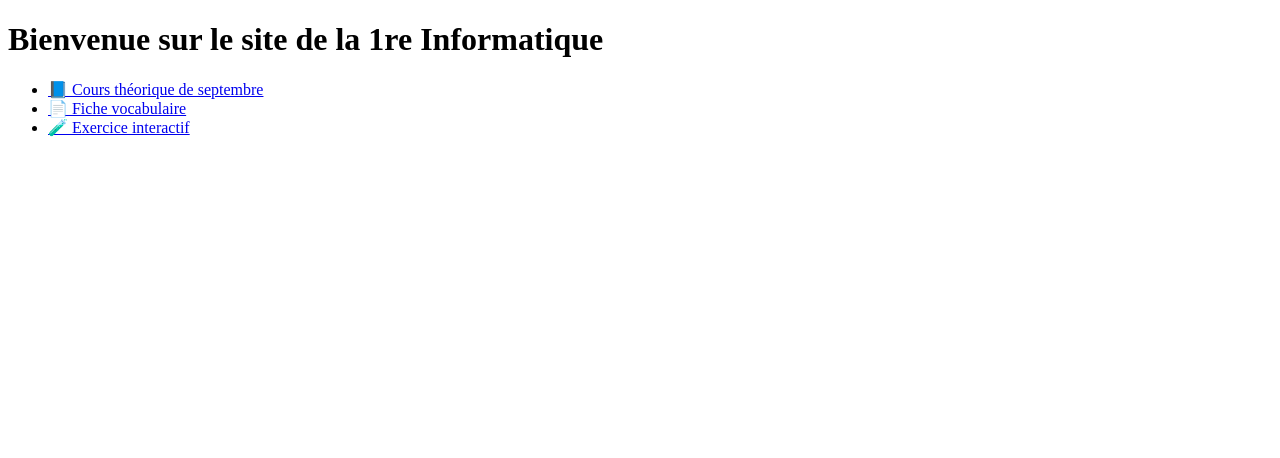
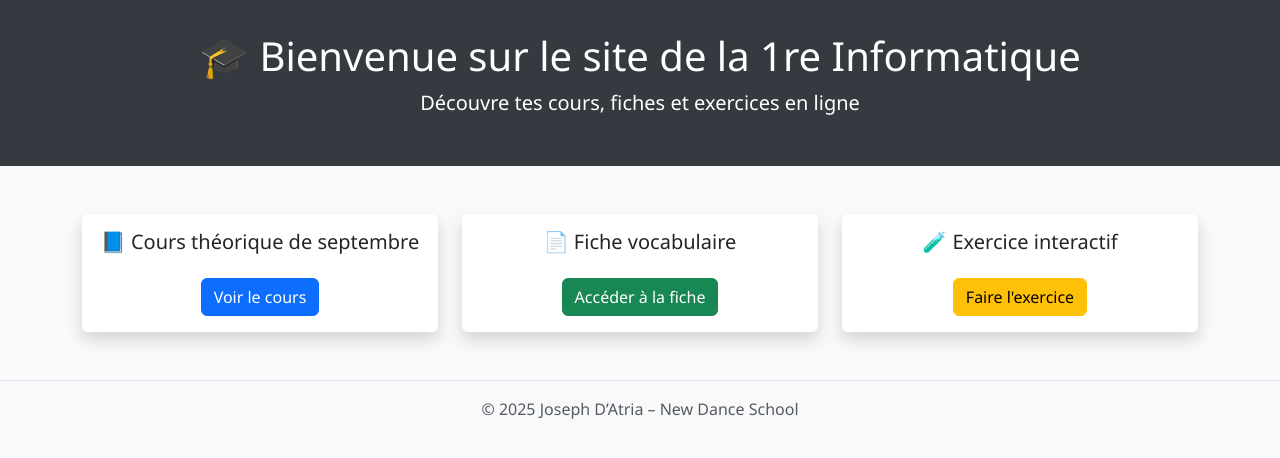
Before and after one commit to jodatria/1erInformatique, a plain HTML site: page index.html in a window 1280 px wide. Drawn offline with nearby package versions, Linux system fonts and the light colour scheme.

Commit message:
Add files via upload

```diff
--- a/index.html
+++ b/index.html
@@ -1,13 +1,68 @@
 
 <!DOCTYPE html>
 <html lang="fr">
-<head><meta charset="UTF-8"><title>Accueil</title></head>
+<head>
+  <meta charset="UTF-8">
+  <meta name="viewport" content="width=device-width, initial-scale=1.0">
+  <title>Accueil - 1re Informatique</title>
+  <link href="https://cdn.jsdelivr.net/npm/bootstrap@5.3.0/dist/css/bootstrap.min.css" rel="stylesheet">
+  <style>
+    body {
+      background-color: #f8f9fa;
+      font-family: 'Segoe UI', sans-serif;
+    }
+    header {
+      background-color: #343a40;
+      color: white;
+      padding: 2rem;
+      text-align: center;
+    }
+    .card {
+      border: none;
+      transition: transform 0.2s ease-in-out;
+    }
+    .card:hover {
+      transform: scale(1.03);
+    }
+  </style>
+</head>
 <body>
-  <h1>Bienvenue sur le site de la 1re Informatique</h1>
-  <ul>
-    <li><a href="septembre.html">📘 Cours théorique de septembre</a></li>
-    <li><a href="vocabulaire.html">📄 Fiche vocabulaire</a></li>
-    <li><a href="fichiers.html">🧪 Exercice interactif</a></li>
-  </ul>
+  <header>
+    <h1>🎓 Bienvenue sur le site de la 1re Informatique</h1>
+    <p class="lead">Découvre tes cours, fiches et exercices en ligne</p>
+  </header>
+
+  <main class="container my-5">
+    <div class="row g-4">
+      <div class="col-md-4">
+        <div class="card shadow text-center">
+          <div class="card-body">
+            <h5 class="card-title">📘 Cours théorique de septembre</h5>
+            <a href="septembre.html" class="btn btn-primary mt-3">Voir le cours</a>
+          </div>
+        </div>
+      </div>
+      <div class="col-md-4">
+        <div class="card shadow text-center">
+          <div class="card-body">
+            <h5 class="card-title">📄 Fiche vocabulaire</h5>
+            <a href="vocabulaire.html" class="btn btn-success mt-3">Accéder à la fiche</a>
+          </div>
+        </div>
+      </div>
+      <div class="col-md-4">
+        <div class="card shadow text-center">
+          <div class="card-body">
+            <h5 class="card-title">🧪 Exercice interactif</h5>
+            <a href="fichiers.html" class="btn btn-warning mt-3">Faire l'exercice</a>
+          </div>
+        </div>
+      </div>
+    </div>
+  </main>
+
+  <footer class="text-center text-muted py-3 border-top">
+    © 2025 Joseph D’Atria – New Dance School
+  </footer>
 </body>
 </html>
```
